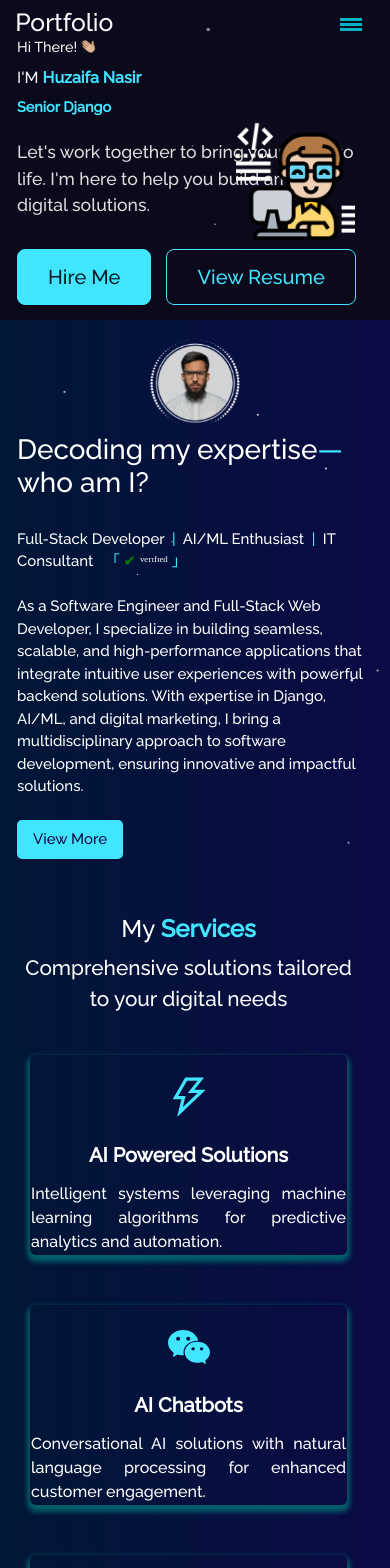
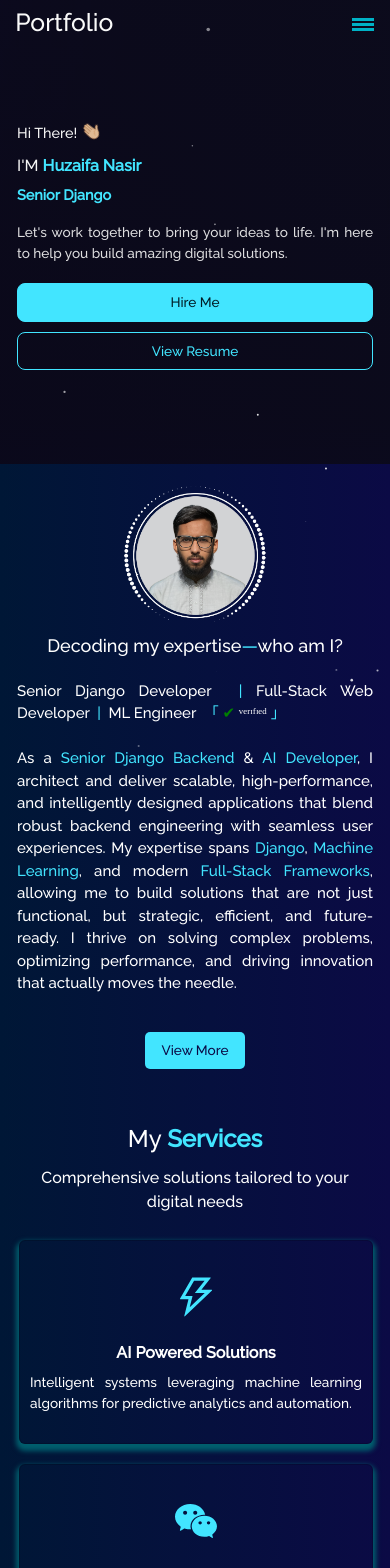
Before and after one commit to huzaifanasir08/Personal-Portfolio, a React (Create React App) app: page / in a window 390 px wide. Shown: the top 1568 px of the page. Built offline with nearby package versions, Linux system fonts and the light colour scheme.

Commit message:
responsiveness

```diff
--- a/src/components/About/About.js
+++ b/src/components/About/About.js
@@ -18,6 +18,8 @@ function About() {
             style={{
               justifyContent: "center",
               paddingBottom: "50px",
+              width: "65.666667%",
+
             }}
           >
             <h1>
@@ -27,12 +29,17 @@ function About() {
           </Col>
           <Col
             md={5}
-            style={{ padding: "0px 0px 50px 60px", marginTop: "50px", zIndex: "1", marginRight: "-40px" }}
+            style={{ padding: "0px 0px 50px 0px", marginTop: "50px", zIndex: "1", marginRight: "-32px", width: "35.666667%", }}
             className="about-img"
           >
             <img src={profile}  alt="about" className="img-fluid profile-pic" />
           </Col>
         </Row>
+        <h1  style={{ marginTop: "40px", marginBottom: "10px" }} >
+          Programming <strong className="purple">Skillset </strong>
+        </h1>
+
+        <Techstack />
         <h1>
           My <strong className="purple">Education</strong>
         </h1>
@@ -41,11 +48,6 @@ function About() {
           Other <strong className="purple">Courses</strong>
         </h1>
         <Courses />
-        <h1  style={{ marginTop: "40px", marginBottom: "10px" }} >
-          Programming <strong className="purple">Skillset </strong>
-        </h1>
-
-        <Techstack />
 
         <h1>
           <strong className="purple">Tools & Tech</strong> I use
--- a/src/components/About/AboutCard.js
+++ b/src/components/About/AboutCard.js
@@ -7,14 +7,7 @@ function AboutCard() {
     <Card className="quote-card-view">
       <Card.Body style={{ paddingLeft: "0px" }}>
         <blockquote className="blockquote mb-0">
-          <p style={{ textAlign: "justify", fontSize: "clamp(15px, 3vw, 22px)" }}>
-            I am <span className="purple">Huzaifa Nasir </span>
-            from <span className="purple"> Sialkot, Pakistan. </span>
-            I am currently employed as a backend developer at <span className="purple">Datafunction.ca.</span> I'm pursuing<span className="purple"> BS Software Engineering</span> from the<span className="purple"> University of Sialkot.</span> I am a passionate learner who's always willing to learn and work across technologies and domains. I love to explore new technologies and leverage those to solve real-life problems. I am a quick learner and a team player who loves to be surrounded by smart and passionate people.
-            <br />
-            <br />
-            Apart from coding, some other activities that I love to do!
-          </p>
+          <p style={{ textAlign: "justify", fontSize: "clamp(15px, 3vw, 22px)" }}> I’m <span className="purple">Huzaifa Nasir</span> from <span className="purple">Sialkot, Pakistan</span>. Currently, I work as a <span className="purple">Senior Backend Developer</span> at <span className="purple">Datafunction.ca</span>, where I build scalable and efficient solutions that power real-world applications. I completed my <span className="purple">BS in Software Engineering</span> from the <span className="purple">University of Sialkot</span>. I’m a passionate and curious learner who loves exploring emerging technologies and turning complex problems into practical, impactful solutions. I adapt quickly, thrive in collaborative environments, and enjoy working with driven, talented people. <br /><br /> Apart from coding, some other activities that I love to do! </p>
           <ul className="other-activity">
             <li className="about-activity">
               <ImCheckmark /> Explore New Tech
--- a/src/components/About/Courses.js
+++ b/src/components/About/Courses.js
@@ -13,7 +13,7 @@ const Courses = () => {
         },
         {
             institution: 'Other Platforms',
-            course: ['Intro to HTML, CSS, JS', 'Django Full Stack Web Development', 'Development on Django Framework', 'Desktop Application Development with C# ASP.net'],
+            course: ['Intro to HTML, CSS, JS', 'Django Full Stack Web Development', 'Development on Django Framework', 'Advance FastAPI', 'Building RESTful APIs with FastAPI', 'Python for Data Science'],
         }
     ];
 
--- a/src/components/About/Techstack.js
+++ b/src/components/About/Techstack.js
@@ -32,43 +32,33 @@ const Techstack = () => {
   return (
     <div className="skill-level">
       <div className="progress-container striped right-fade-z">
+        <div className="progress-bar"  data-progress="99">
+          Python 99%
+        </div>
+      </div>
+      <div className="progress-container striped right-fade-z">
+        <div className="progress-bar"  data-progress="97">
+          Django Rest Framework 97%
+        </div>
+      </div>
+      <div className="progress-container striped right-fade-z">
+        <div className="progress-bar"  data-progress="96">
+          FastAPI 96%
+        </div>
+      </div>
+      <div className="progress-container striped right-fade-z">
         <div className="progress-bar"  data-progress="98">
           HTML, CSS, JS 98%
         </div>
       </div>
       <div className="progress-container striped right-fade-z">
-        <div className="progress-bar" style={{ width: '0%' }} data-progress="95">
+        <div className="progress-bar" data-progress="95">
           React.JS 95%
         </div>
       </div>
-      <div className="progress-container striped right-fade-z">
-        <div className="progress-bar" style={{ width: '0%' }} data-progress="97">
-          Python 97%
-        </div>
-      </div>
-      <div className="progress-container striped right-fade-z">
-        <div className="progress-bar" style={{ width: '0%' }} data-progress="95">
-          Django Rest Framework 95%
-        </div>
-      </div>
-      <div className="progress-container striped right-fade-z">
-        <div className="progress-bar" style={{ width: '0%' }} data-progress="55">
-          WordPress 55%
-        </div>
-      </div>
       <div className="progress-container striped right-fade-z" style={{ animationDelay: '1s' }}>
-        <div className="progress-bar" style={{ width: '0%' }} data-progress="90">
-          MongoDb 90%
-        </div>
-      </div>
-      <div className="progress-container striped right-fade-z" style={{ animationDelay: '1s' }}>
-        <div className="progress-bar" style={{ width: '0%' }} data-progress="90">
-          Microsoft SQL 90%
-        </div>
-      </div>
-      <div className="progress-container striped right-fade-z" style={{ animationDelay: '1s' }}>
-        <div className="progress-bar" style={{ width: '0%' }} data-progress="95">
-          MySQL 95%
+        <div className="progress-bar" data-progress="97">
+          SQL Database 97%
         </div>
       </div>
     </div>
--- a/src/components/About/Toolstack.js
+++ b/src/components/About/Toolstack.js
@@ -24,6 +24,18 @@ function Toolstack() {
         <SiVisualstudiocode />
         <div style={{fontSize:'1rem'}}>Visual Studio Code</div>
       </Col> */}
+      <Col xs={4} md={2} className="tech-icons">
+        <SiDjango/>
+        <div style={{fontSize:'1rem'}}>Django</div>
+      </Col>
+      <Col xs={4} md={2} className="tech-icons">
+        <SiPython/>
+        <div style={{fontSize:'1rem'}}>Python</div>
+      </Col>
+      <Col xs={4} md={2} className="tech-icons">
+        <SiFastapi />
+        <div style={{fontSize:'1rem'}}>FastAPI</div>
+      </Col>
       <Col xs={4} md={2} className="tech-icons">
         <SiPostman />
         <div style={{fontSize:'1rem'}}>Postman</div>
@@ -61,14 +73,6 @@ function Toolstack() {
         <div style={{fontSize:'1rem'}}>Axios</div>
       </Col>
       <Col xs={4} md={2} className="tech-icons">
-        <SiDjango/>
-        <div style={{fontSize:'1rem'}}>Django</div>
-      </Col>
-      <Col xs={4} md={2} className="tech-icons">
-        <SiPython/>
-        <div style={{fontSize:'1rem'}}>Python</div>
-      </Col>
-      <Col xs={4} md={2} className="tech-icons">
         <SiPandas/>
         <div style={{fontSize:'1rem'}}>Pandas</div>
       </Col>
--- /dev/null
+++ b/src/components/Home/Home.css
@@ -0,0 +1,302 @@
+/* Add these responsive styles to your existing CSS */
+.pic {
+  display: flex;
+}
+
+.home-content .row {
+  display: flex;
+}
+.profile-picture-small {
+    display: none;
+}
+.serv-cards{
+  padding: 0 18px 0 5px;
+}
+
+.serv-text{
+    color: white;
+    text-align: center;
+    font-size: 1.3rem;
+}
+
+/* Home Section Mobile Responsiveness */
+@media (max-width: 767px) {
+  .home-section {
+    padding-bottom: 20px !important;
+    padding-top: 20px !important;
+  }
+
+  .home-content {
+    padding: 6rem 0 1rem !important;
+  }
+
+  .home-content .row {
+    height: auto !important;
+    padding-bottom: 30px !important;
+  }
+
+  .home-header.description {
+    text-align: center;
+  }
+
+  .heading {
+    font-size: clamp(20px, 5vw, 35px) !important;
+    text-align: center;
+  }
+
+  .heading-name {
+    font-size: clamp(20px, 5vw, 35px) !important;
+    text-align: center;
+  }
+
+  .typer {
+    padding-left: 0 !important;
+    text-align: center;
+  }
+
+  .Typewriter__wrapper {
+    font-size: clamp(18px, 4vw, 35px) !important;
+  }
+
+  .Typewriter__cursor {
+    font-size: clamp(18px, 4vw, 35px) !important;
+  }
+
+  .typer p {
+    font-size: 1rem !important;
+    padding: 0 15px;
+  }
+
+  .hero-btns {
+    justify-content: center !important;
+    flex-wrap: wrap;
+  }
+
+  .hero-btns .btn {
+    padding: 10px 25px !important;
+    font-size: 0.95rem !important;
+  }
+
+  .profile-picture {
+    max-height: 300px !important;
+    height: auto !important;
+    margin: 20px auto 0 !important;
+    display: block;
+  }
+
+  .pic {
+    justify-content: center !important;
+    padding: 0 !important;
+  }
+}
+
+@media (max-width: 400px) {
+  .home-content {
+    margin-top: 40px;
+    padding: 4rem 0 1rem !important;
+    display: grid;
+  }
+  .home-section {
+    height: 55vh;
+}
+
+  .home-content .row {
+    display: grid;
+    grid-template-columns: 5fr 2fr;
+  }
+
+  .heading {
+    text-align: left;
+  }
+
+  .heading-name {
+    text-align: left;
+  }
+
+  .profile-picture-small {
+    display: none;
+
+  }
+
+  .typer p {
+    font-size: 1rem !important;
+    padding: 0px;
+  }
+
+  .heading {
+    font-size: clamp(16px, 4.5vw, 30px) !important;
+    padding-left: 0 !important;
+  }
+.img-flui {
+  max-width: 80%;
+  height: 40vw !important;
+}
+  .heading-name {
+    font-size: clamp(16px, 4.5vw, 30px) !important;
+    padding-left: 0 !important;
+  }
+
+  .Typewriter__wrapper {
+    font-size: clamp(14px, 3.5vw, 30px) !important;
+  }
+
+  .Typewriter__cursor {
+    font-size: clamp(14px, 3.5vw, 30px) !important;
+  }
+
+  .typer p {
+    font-size: 0.85rem !important;
+    margin-top: 15px !important;
+    margin-bottom: 20px !important;
+    text-align: justify;
+  }
+
+  .hero-btns {
+    gap: 10px !important;
+    margin-top: 15px !important;
+  }
+
+  .hero-btns .btn {
+    padding: 8px 20px !important;
+    font-size: 0.85rem !important;
+    width: 100%;
+  }
+
+  .profile-picture {
+    display: none;
+    max-height: 250px !important;
+  }
+
+  .pic {
+    display: flex;
+  }
+
+  .profile-picture {
+    display: none;
+  }
+
+  .wave {
+    font-size: 1.2em;
+  }
+}
+
+/* Home2 Section Mobile Responsiveness */
+@media (max-width: 767px) {
+  .home-about-description {
+    padding-top: 20px !important;
+  }
+
+  .home-about-title {
+    font-size: clamp(22px, 5vw, 35px) !important;
+    text-align: center !important;
+  }
+
+  .home-about-body {
+    text-align: justify !important;
+  }
+
+  .button_more {
+    margin: 15px auto 0 !important;
+    display: block !important;
+  }
+
+  .myAvtar {
+    padding-top: 30px !important;
+  }
+
+  .home-about {
+    flex-direction: column !important;
+  }
+}
+
+@media (max-width: 400px) {
+  .home-about-description {
+    padding-top: 10px !important;
+  }
+
+  .home-about-title {
+    font-size: clamp(18px, 4.5vw, 30px) !important;
+  }
+
+  .home-about-body {
+    font-size: 0.85rem !important;
+    padding-top: 15px !important;
+  }
+
+  .button_more {
+    font-size: 0.85rem !important;
+    padding: 8px 20px !important;
+  }
+
+  .small-row {
+    padding: 0 10px !important;
+  }
+  .serv-text{
+    color: white;
+    text-align: center;
+    font-size: 1rem;
+}
+
+}
+
+/* Services Section Mobile Responsiveness */
+@media (max-width: 767px) {
+  .services-project-card {
+    padding: 15px 10px !important;
+  }
+
+  .services-project-card-view {
+    margin-bottom: 15px;
+  }
+
+  .services-project-card-view .card-body {
+    padding: 20px 15px !important;
+  }
+
+  .services-project-card-view div[style*="fontSize: 3em"] {
+    font-size: 2.5em !important;
+  }
+
+  .services-project-card-view .card-title {
+    font-size: 1.1rem !important;
+  }
+
+  .services-project-card-view .card-text {
+    font-size: 0.95rem !important;
+  }
+}
+
+@media (max-width: 400px) {
+  .services-project-card {
+    padding: 10px 5px 10px 7px !important
+  }
+  .serv-cards{
+  padding: 0;
+}
+
+  .services-project-card-view .card-body {
+    padding: 15px 10px !important;
+  }
+.services-project-card-view div[style*="fontSize: 3em"] {
+    font-size: 2em !important;
+    margin-bottom: 10px !important;
+  }
+
+  .services-project-card-view .card-title {
+    font-size: 1rem !important;
+    margin-bottom: 10px !important;
+  }
+
+  .services-project-card-view .card-text {
+    font-size: 0.85rem !important;
+  }
+
+  .project-heading {
+    font-size: 1.3rem !important;
+    padding-bottom: 5px !important;
+  }
+
+  .home-about-section p[style*="fontSize: 1.3rem"] {
+    font-size: 1rem !important;
+  }
+}
--- a/src/components/Home/Home.js
+++ b/src/components/Home/Home.js
@@ -7,7 +7,7 @@ import Particle from "../Particle";
 import Home2 from "./Home2";
 import Services from "./Services";
 import Type from "./Type";
-
+import "./Home.css";
 
 function Home() {
 
@@ -32,7 +32,7 @@ function Home() {
       <Container fluid className="home-section" id="home">
         <Particle />
         <Container className="home-content" style={{ position: "relative", zIndex: 10 }}>
-          <Row style={{ height: "68vh", display: "flex", justifyContent: "center", alignItems: "center", paddingBottom: "70px" }}>
+          <Row style={{ height: "68vh", justifyContent: "center", alignItems: "center", paddingBottom: "70px" }}>
             <Col md={7} className="home-header description">
               <h1 style={{ paddingBottom: 5 }} className="heading">
                 Hi There!
@@ -68,7 +68,7 @@ function Home() {
                 </div>
               </div>
             </Col>
-            <Col className="pic" md={5} style={{ paddingBottom: 0, zIndex: 1, display: "flex", justifyContent: "end", paddingRight: "20px" }}>
+            <Col className="pic" md={5} style={{ paddingBottom: 0, zIndex: 1, justifyContent: "end", paddingRight: "20px" }}>
               <img
                 src={profile}
                 alt="home pic"
@@ -81,7 +81,7 @@ function Home() {
                 src={progarmmer}
                 alt="home pic"
                 className="profile-picture-small"
-                style={{ maxHeight: "450px", height: '26vw', borderRadius: "50%" }}
+                style={{ maxHeight: "450px", height: '26vw'}}
               />
             </Col>
           </Row>
--- a/src/components/Home/Home2.js
+++ b/src/components/Home/Home2.js
@@ -3,10 +3,9 @@ import { Container, Row, Col } from "react-bootstrap";
 import programmer from "../../Assets/programmer.png";
 import profile from "../../Assets/profile.png";
 import Tilt from "react-parallax-tilt";
-import "../../style.css";
 import Nav from "react-bootstrap/Nav";
 import { Link } from "react-router-dom";
-
+import "./Home.css";
 import Particle from "../Particle";
 
 function Home2() {
@@ -19,12 +18,12 @@ function Home2() {
             <h1 style={{ textAlign: "left" }} className="home-about-title">
               Decoding my expertise<span className="purple">—</span>who am I?
             </h1>
-            <p className="home-about-body">
-              Full-Stack Developer &nbsp;<span className="purple">|</span>&nbsp; AI/ML Enthusiast &nbsp;<span className="purple">|</span>&nbsp; IT Consultant &nbsp; <span className="purple">「 </span><span style={{color:'green'}}>✔</span> ᵛᵉʳᶦᶠᶦᵉᵈ<span className="purple"> 」</span>
+            <p style={{textAlign:"justify"}} className="home-about-body">
+              Senior Django Developer &nbsp;<span className="purple">|</span> Full-Stack Web Developer &nbsp;<span className="purple">|</span>&nbsp; ML Engineer &nbsp;<span className="purple">「 </span><span style={{color:'green'}}>✔</span> ᵛᵉʳᶦᶠᶦᵉᵈ<span className="purple"> 」</span>
               <br />
-              <br />As a Software Engineer and Full-Stack Web Developer, I specialize in building seamless, scalable, and high-performance applications that integrate intuitive user experiences with powerful backend solutions. With expertise in Django, AI/ML, and digital marketing, I bring a multidisciplinary approach to software development, ensuring innovative and impactful solutions.
+              <br/>As a <span className="purple">Senior Django Backend</span> & <span className="purple">AI Developer</span>, I architect and deliver scalable, high-performance, and intelligently designed applications that blend robust backend engineering with seamless user experiences. My expertise spans <span className="purple">Django</span>, <span className="purple">Machine Learning</span>, and modern <span className="purple">Full-Stack Frameworks</span>, allowing me to build solutions that are not just functional, but strategic, efficient, and future-ready. I thrive on solving complex problems, optimizing performance, and driving innovation that actually moves the needle.
               <i>
-                {/* <b className="purple"> C++, Javascript and Go. </b> */}
+
               </i>
               <br />
               <br />
@@ -43,7 +42,7 @@ function Home2() {
           <Col md={4} className="myAvtar-small">
 
           <Tilt>
-              <img src={profile} className="img-fluid" alt="avatar" />
+              <img src={profile} className="img-flui" alt="avatar" />
             </Tilt>
           </Col>
         </Row>
--- a/src/components/Home/Services.js
+++ b/src/components/Home/Services.js
@@ -1,8 +1,8 @@
 import React from "react";
 import { Container, Row, Col, Card } from "react-bootstrap";
 import Tilt from "react-parallax-tilt";
-import "../../style.css";
 import Particle from "../Particle";
+import "./Home.css";
 import {
   AiOutlineWechat,
   AiOutlineCode,
@@ -55,14 +55,14 @@ function Services() {
 
   return (
     <Container fluid className="home-about-section" id="services">
-      <Container style={{padding:"0 18px 0 5px" }}>
+      <Container className='serv-cards'>
         {/* <Particle /> */}
         <Row style={{ justifyContent: "center", paddingBottom: "0px" }}>
           <Col md={12} style={{ paddingBottom: "0" }}>
             <h1 className="project-heading" style={{ textAlign: "center" }}>
               My <strong className="purple">Services</strong>
             </h1>
-            <p style={{ color: "white", textAlign: "center", fontSize: "1.3rem" }}>
+            <p className="serv-text">
               Comprehensive solutions tailored to your digital needs
             </p>
           </Col>
--- a/src/components/Navbar.js
+++ b/src/components/Navbar.js
@@ -10,42 +10,32 @@ function NavBar() {
   const [bgColor, setBgColor] = useState("rgb(0 0 0 / 0%)");
 
   useEffect(() => {
-    const scrollHandler = () => {
-      updateNavbar(window.scrollY >= 20);
-    };
-
+    const scrollHandler = () => updateNavbar(window.scrollY >= 20);
     window.addEventListener("scroll", scrollHandler);
-
-    // Cleanup event listener on component unmount
     return () => window.removeEventListener("scroll", scrollHandler);
   }, []);
 
-  const changeBg = () => {
-    setBgColor((prevColor) =>
-      prevColor === "rgb(0 0 0 / 0%)" ? "#000000c7" : "rgb(0 0 0 / 0%)"
-    );
-    console.log("Background changed:", bgColor);
+  const getBackgroundColor = () => {
+    if (expand) return "#000000c7";
+    if (navColour) return "#000000c7";
+    return "rgb(0 0 0 / 0%)";
   };
-
   return (
     <Navbar
       expanded={expand}
       fixed="top"
       expand="md"
       className={navColour ? "sticky" : "navbar"}
-      style={{ backgroundColor: bgColor }} // Apply React state
+      style={{ backgroundColor: getBackgroundColor() }}
     >
       <Container>
-
         <Navbar.Brand as={Link} to="/" className="d-flex">
           <h2>Portfolio</h2>
         </Navbar.Brand>
         <Navbar.Toggle
+          className="btn-nav"
           aria-controls="responsive-navbar-nav"
-          onClick={() => {
-            updateExpanded(expand ? false : "expanded");
-            changeBg();
-          }}
+          onClick={() => updateExpanded(expand ? false : "expanded")}
         >
           <span></span>
           <span></span>
@@ -58,19 +48,16 @@ function NavBar() {
                 Home
               </Nav.Link>
             </Nav.Item>
-
             <Nav.Item>
               <Nav.Link as={Link} to="/about" onClick={() => updateExpanded(false)}>
                 About
               </Nav.Link>
             </Nav.Item>
-
             <Nav.Item>
               <Nav.Link as={Link} to="/project" onClick={() => updateExpanded(false)}>
                 Projects
               </Nav.Link>
             </Nav.Item>
-
             <Nav.Item>
               <Nav.Link as={Link} to="/contact" onClick={() => updateExpanded(false)}>
                 Contact
--- a/src/style.css
+++ b/src/style.css
@@ -343,18 +343,8 @@ button:focus {
   flex-direction: row !important;
   height: 10vh !important;
 }
-.profile-picture-small {
-  max-width: 90% !important;
-  height: auto !important;
-  border-radius: 0% !important;
-  display: block !important;
 
-}
-.home-content .pic {
-  width: 40% !important;
-  position: absolute;
-  right: 10px;
-}
+
 .home-content .description {
   width: 100% !important;
   position: absolute;
@@ -372,13 +362,14 @@ button:focus {
 .img-fluid {
     max-width: 60% !important;
 }
-
+.btn-nav{
+  padding-right: 0px;
+}
+.navbar-toggler{
+  padding-right: 0px !important;
+}
 }
 
-.profile-picture-small {
-  display: none;
-
-}
 .myAvtar-small{
   display: none;
 }
@@ -564,7 +555,7 @@ button:focus {
   padding-left: 5px !important;
 }
 .typer {
-  padding-left: 5px !important;
+  padding: 0 5px !important;
 }
 .Typewriter__wrapper {
   font-size: clamp(10px, 0.9rem, 37px) !important;
@@ -734,11 +725,11 @@ button:focus {
 }
 
 .services-project-card {
-  padding-top: 25px !important;
-  padding-bottom: 25px !important;
-  padding-left: 25px !important;
-  padding-right: 25px !important;
-  height: auto !important;
+  padding-top: 25px ;
+  padding-bottom: 25px ;
+  padding-left: 25px ;
+  padding-right: 25px ;
+  height: auto ;
 }
 
 .services-project-card-view {
```
